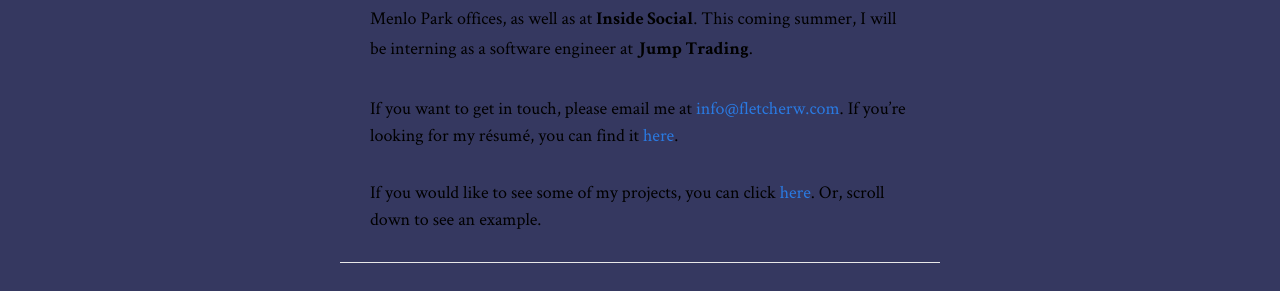
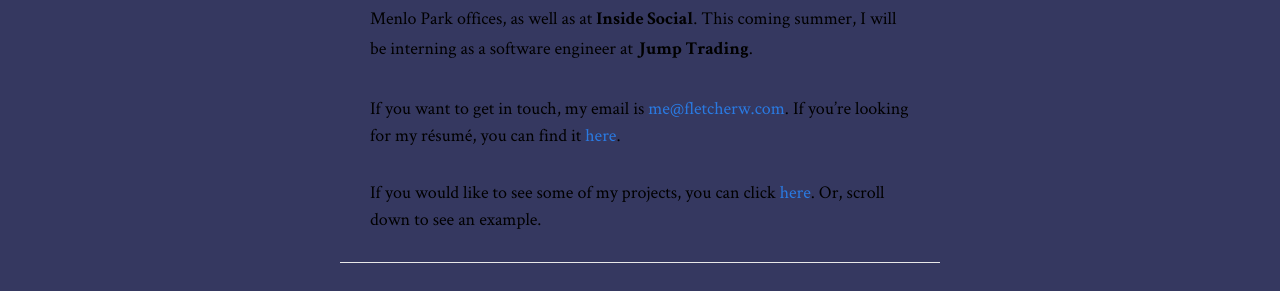
Before and after one commit to fletcherw/fletcherw.github.io, a Jekyll site: the page built from index.md, in a window 1280 px wide. Shown: the part 261-552 px from the top of the page. Built offline with Jekyll 4.4.1, drawn with Linux system fonts in a browser that asks for light colours.

Commit message:
Update copy, and email

```diff
--- a/index.md
+++ b/index.md
@@ -7,6 +7,6 @@ My name is Fletcher Woodruff. I'm a computer science student living in Pittsburg
 
 I've interned as a software engineer at **Facebook** in their New York and Menlo Park offices, as well as at **Inside Social**. This coming summer, I will be interning as a software engineer at **Jump Trading**.
 
-If you want to get in touch, please email me at [info@fletcherw.com](mailto:info@fletcherw.com). If you're looking for my résumé, you can find it [here](FletcherWoodruffResume.pdf).
+If you want to get in touch, my email is [me@fletcherw.com](mailto:me@fletcherw.com). If you're looking for my résumé, you can find it [here](FletcherWoodruffResume.pdf).
 
 If you would like to see some of my projects, you can click [here](https://www.github.com/fletcherw). Or, scroll down to see an example.
```
Also changed, not shown: 1 other file.
